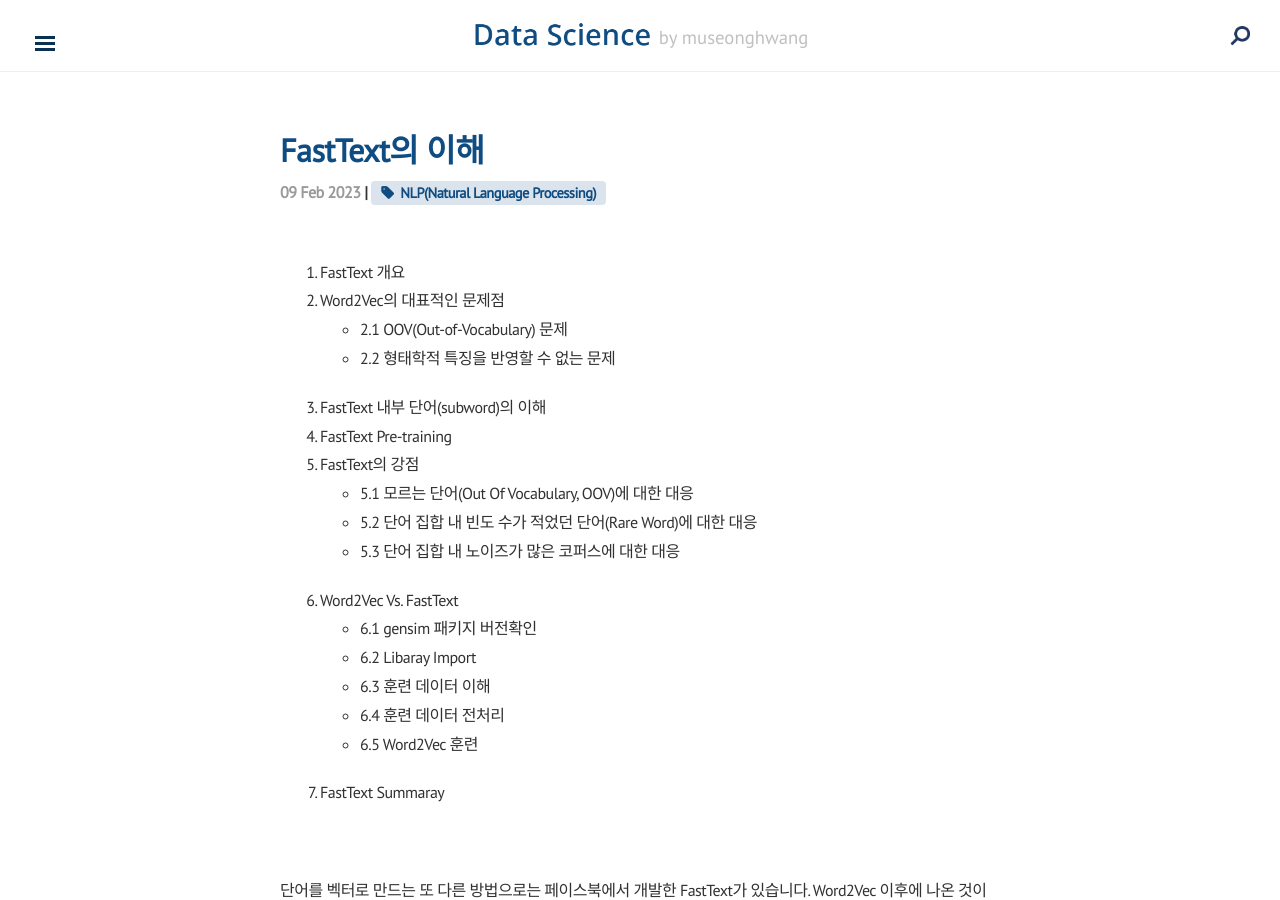
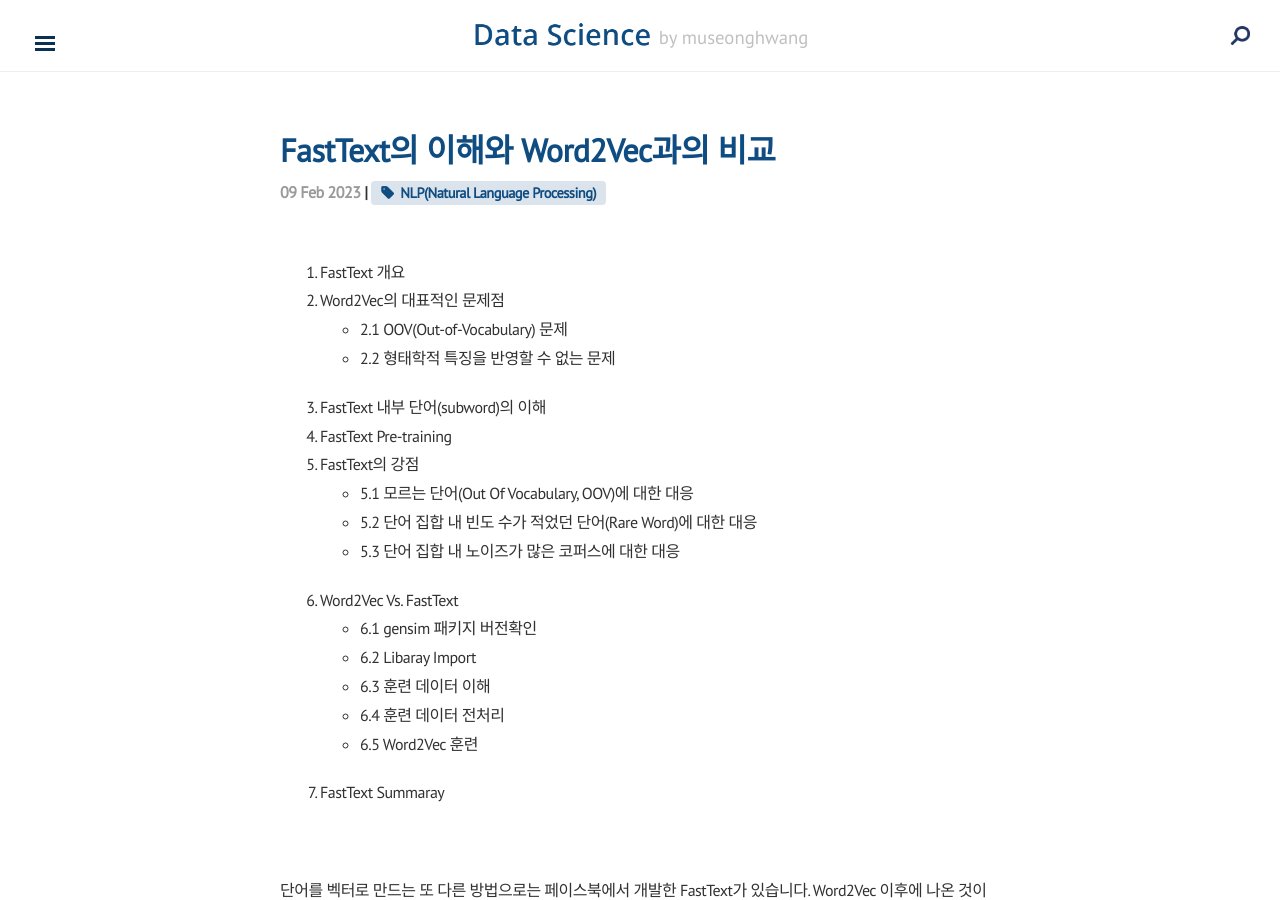
Before and after one commit to museonghwang/museonghwang.github.io, a Jekyll site: the page built from _posts/2023-02-09-nlp-fasttext.md, in a window 1280 px wide and 900 px high. Built offline with Jekyll 4.4.1, drawn with Linux system fonts in a browser that asks for light colours; nearby versions of some CDN libraries; formulas are drawn with MathJax 3.

Commit message:
nlp fasttext Upload

```diff
--- a/_posts/2023-02-09-nlp-fasttext.md
+++ b/_posts/2023-02-09-nlp-fasttext.md
@@ -1,6 +1,6 @@
 ---
 layout: post
-title: FastText의 이해
+title: FastText의 이해와 Word2Vec과의 비교
 category: NLP(Natural Language Processing)
 tag: NLP(Natural Language Processing)
 ---
```
